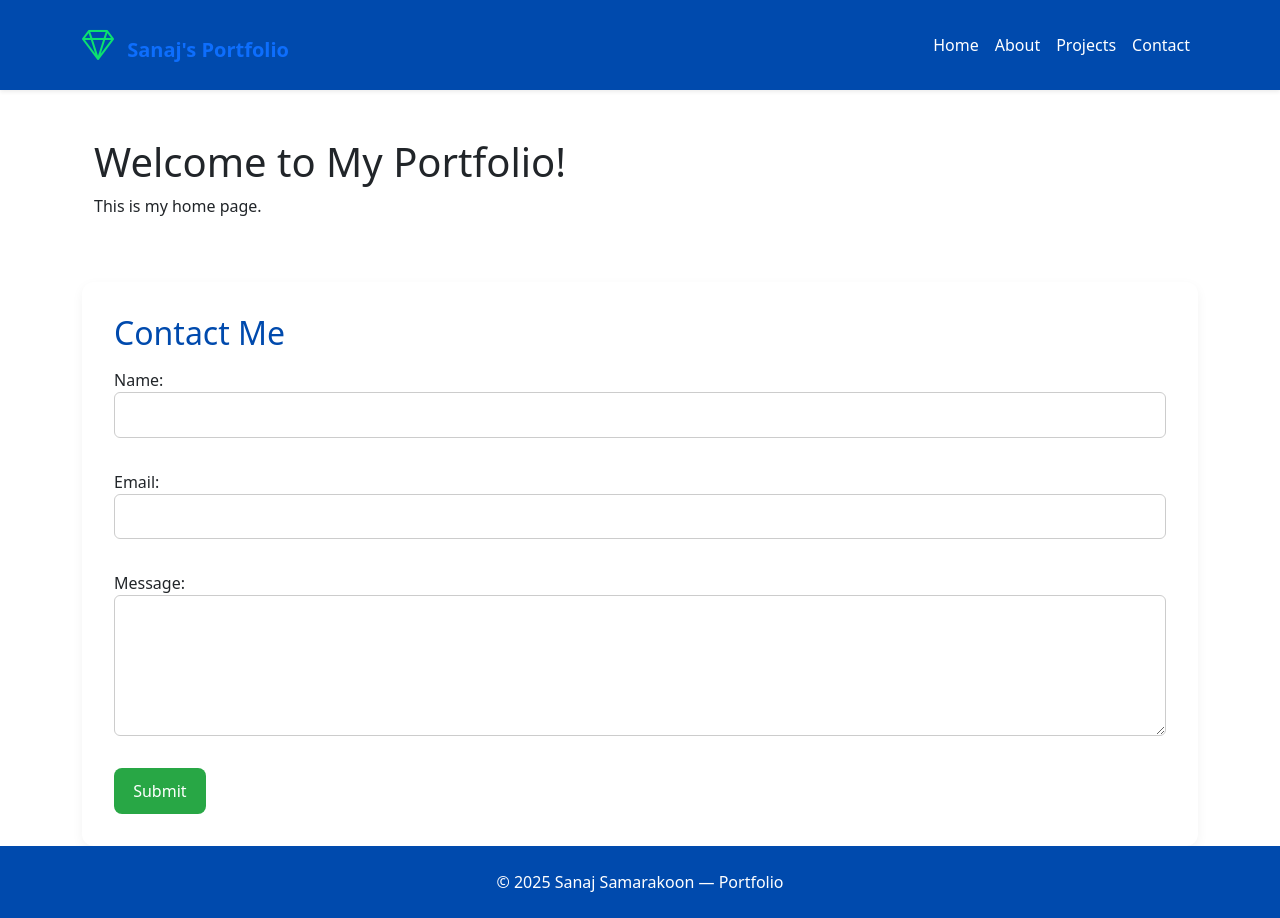
After one commit to SanajSamarakoon/portfolio, a Flask app: template templates/home.html in a window 1280 px wide. The commit adds this page. Run offline with Flask 3, Linux system fonts and the light colour scheme; the template is opened without the code that fills it, so the values that code supplies are empty.

Commit message:
minimal flask app

```diff
--- a/app.py
+++ b/app.py
@@ -1,12 +1,18 @@
 # Main Application File
 
-from flask import Flask, render_template
+from flask import Flask, render_template, request, redirect, url_for, flash
 
 app = Flask(__name__)
+app.secret_key = "supersecret"  # Needed for flash messages
 
+PROJECTS = [
+    {"id": 1, "title": "2D Super Mario Game", "desc": "A tribute to my first interaction with a computer in 2005 (Grade 4)."},
+    {"id": 2, "title": "Lite ERP", "desc": "Basic ERP inventory management, manufacturing and batch tracibility."},
+    {"id": 3, "title": "Lite ERP Dashboard", "desc": "An extension of the Lite ERP for data analytics and visualization."}
+]
 @app.route('/')
-def home():
-    return render_template('index.html')
+def index():
+    return render_template('home.html')
 
 @app.route('/about')
 def about():
@@ -20,5 +26,19 @@ def projects():
 def project_detail(project_id):
     return render_template('project_detail.html', project_id=project_id)
 
+@app.route('/contact', methods=['POST'])
+def contact():
+    name = request.form.get('name')
+    email = request.form.get('email')
+    message = request.form.get('message')
+
+    # Here you would typically handle the form submission, e.g., save to a database or send an email
+    # For testing only a print statement is used
+    print(f"📩 New contact submission: {name}, {email}, {message}")
+
+    flash("Thanks for reaching out! Your message has been received.")
+
+    return redirect(url_for('index'))
+
 if __name__ == '__main__':
     app.run(debug=True)
--- a/static/css/styles.css
+++ b/static/css/styles.css
@@ -0,0 +1,155 @@
+:root {
+  --blue: #004aad; /* deep blue */
+  --green: #28a745; /* vibrant green */
+  --white: #ffffff; /* pure white */
+  --gold: #ffb703; /* bright gold */
+  --dark: #222222;     /* dark text */
+}
+
+/* General style for responsiveness */
+#contact input,
+#contact textarea {
+  width: 100%;
+  max-width: 100%;
+  box-sizing: border-box;
+}
+
+#contact textarea {
+  min-height: 120px;
+  resize: vertical;
+}
+
+@media (max-width: 576px) {
+  #contact {
+    padding: 1rem;
+  }
+  #contact h2 {
+    font-size: 1.5rem;
+  }
+}
+
+@media (max-width: 768px) {
+  .navbar .nav-link {
+    padding: 0.5rem 1rem;
+  }
+  .card {
+    margin-bottom: 1.5rem;
+  }
+}
+
+
+/* Navbar Styling */
+.navbar {
+  background: var(--blue);
+}
+
+.navbar .navbar-brand {
+  color: var(--white);
+  font-weight: 600;
+}
+
+.navbar .nav-link {
+  color: var(--white);
+  transition: color 0.2s ease-in-out;
+}
+
+.navbar .nav-link:hover {
+  color: var(--gold);
+}
+
+/* Footer Styling */
+footer {
+  background: var(--blue);
+  color: var(--white);
+  padding: 1.5rem 0;
+  text-align: center;
+}
+
+footer a {
+  color: var(--gold);
+  text-decoration: none;
+}
+
+footer a:hover {
+  color: var(--green);
+}
+
+/* Project Card Styling */
+.card {
+  border: 1px solid #eee;
+  border-radius: 12px;
+  box-shadow: 0 4px 12px rgba(0,0,0,0.05);
+  transition: transform 0.2s ease, box-shadow 0.2s ease;
+}
+
+.card:hover {
+  transform: translateY(-5px);
+  box-shadow: 0 6px 18px rgba(0,0,0,0.1);
+}
+
+.card-title {
+  color: var(--blue);
+  font-weight: 600;
+}
+
+.card-text {
+  color: var(--dark);
+}
+
+.card a {
+  color: var(--green);
+  font-weight: 500;
+  text-decoration: none;
+}
+
+.card a:hover {
+  color: var(--gold);
+}
+
+/* Contact Section */
+#contact {
+  margin-top: 4rem;
+  padding: 2rem;
+  background: var(--white);
+  border-radius: 12px;
+  box-shadow: 0 4px 12px rgba(0,0,0,0.05);
+}
+#contact h2 {
+  margin-bottom: 1rem;
+  color: var(--blue);
+}
+#contact form {
+  display: flex;
+  flex-direction: column;
+  gap: 1rem;
+}
+#contact label {
+  display: flex;
+  flex-direction: column;
+  font-weight: 500;
+}
+#contact input, #contact textarea {
+  padding: 0.6rem;
+  border: 1px solid #ccc;
+  border-radius: 6px;
+}
+#contact button {
+  align-self: flex-start;
+  padding: 0.7rem 1.2rem;
+  background: var(--green);
+  color: var(--white);
+  border: none;
+  border-radius: 8px;
+  cursor: pointer;
+}
+#contact button:hover {
+  background: #1e6f48;
+}
+.cv-links {
+  margin-top: 1rem;
+}
+.cv-links a {
+  color: var(--gold);
+  font-weight: 600;
+  text-decoration: none;
+}
--- a/templates/base.html
+++ b/templates/base.html
@@ -18,6 +18,49 @@
 </head>
 
 <body>
+    <!-- Navigation Bar -->
+     <nav class="navbar navbar-expand-lg shadow-sm py-3">
+        <div class="container">
+            <!-- Brand/Logo -->
+            <a class="navbar-brand" href="{{ url_for('index') }}">
+                <i class="bi bi-gem me-2" style="color: #0ce16f; font-size: 2.0rem;"></i>
+                <span class="text-primary fw-bold">Sanaj's Portfolio</span>
+            </a>
+
+            <!-- Mobile toggle button -->
+            <button class="navbar-toggler" type="button" data-bs-toggle="collapse" data-bs-target="#navbarNav">
+                <span class="navbar-toggler-icon"></span>
+            </button>
+
+            <div class="collapse navbar-collapse" id="navbarNav">
+                <ul class="navbar-nav ms-auto">
+                    <li class="nav-item">
+                        <a class="nav-link" href="{{ url_for('index') }}">Home</a>
+                    </li>
+                    <li class="nav-item">
+                        <a class="nav-link" href="{{ url_for('about') }}">About</a>
+                    </li>
+                    <li class="nav-item">
+                        <a class="nav-link" href="{{ url_for('projects') }}">Projects</a>
+                    </li>
+                    <li class="nav-item">
+                        <a class="nav-link" href="{{ url_for('index') }}">Contact</a>
+                    </li>
+
+        </div>
+     </nav>
+     <!-- Flash Messages -->
+    {% with messages = get_flashed_messages() %}
+    {% if messages %}
+        {% for msg in messages %}
+        <div class="alert alert-success alert-dismissible fade show" role="alert">
+            {{ msg }}
+            <button type="button" class="btn-close" data-bs-dismiss="alert" aria-label="Close"></button>
+        </div>
+        {% endfor %}
+    {% endif %}
+    {% endwith %}
+
     <main class="container">
         {% block content %}{% endblock %}
     </main>
--- /dev/null
+++ b/templates/home.html
@@ -0,0 +1,38 @@
+{% extends "base.html" %}
+{% block title %}Home — Sanaj{% endblock %}
+{% block content %}
+<div class="container mt-5">
+    <h1> Welcome to My Portfolio!</h1>
+    <p> This is my home page.</p>
+</div>
+
+<!-- Hero + Projects HERE -->
+
+<!-- Contact Form -->
+ <section id="contact">
+    <h2>Contact Me</h2>
+    <form id="contact-form" method="post" action="{{ url_for('contact') }}">
+        <div class="mb-3">
+            <label>
+                Name:
+                <input type="text" name="name" required>
+            </label>
+        </div>
+        <div class="mb-3">
+            <label>
+                Email:
+                <input type="email" name="email" required>
+            </label>
+        </div>
+
+        <div class="mb-3">
+            <label>
+                Message:
+                <textarea name="message" rows="5" required></textarea>
+            </label>
+        </div>
+        <button type="submit" class="btn btn-primary">Submit</button>
+    </form>
+
+ </section>
+{% endblock %}
```
Also changed, not shown: templates/about.html (+8 -0 lines), templates/index.html (deleted, +0 -8 lines), templates/project_detail.html (+8 -0 lines), templates/projects.html (+97 -0 lines).
